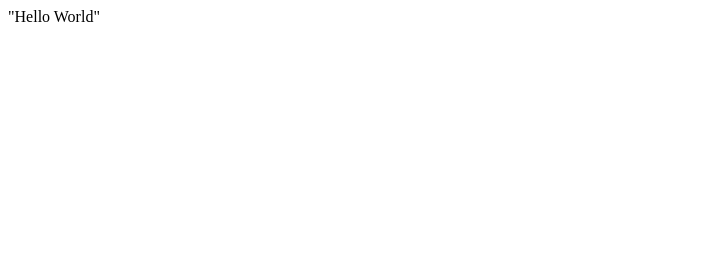
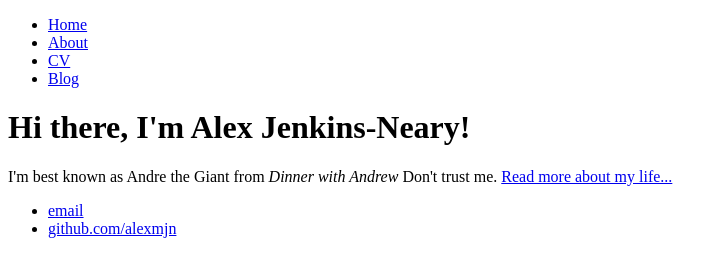
Before and after one commit to alexmjn/alexmjn2.github.io, a plain HTML site: page index.html in a window 1280 px wide. Shown: the whole page, without its empty margins (0-728 px from the left). Drawn offline with Linux system fonts and the light colour scheme.

Commit message:
Update personal website.

```diff
--- a/index.html
+++ b/index.html
@@ -1 +1,28 @@
-"Hello World"
+<!DOCTYPE html>
+<html>
+	<head>
+		<title>Alex Jenkins-Neary: inferrer of conclusions</title>
+	</head>
+	<body>
+		<nav>
+    		<ul>
+        		<li><a href="/">Home</a></li>
+	        	<li><a href="/about">About</a></li>
+        		<li><a href="/cv">CV</a></li>
+        		<li><a href="/blog">Blog</a></li>
+    		</ul>
+		</nav>
+		<div class="container">
+    		<div class="blurb">
+        		<h1>Hi there, I'm Alex Jenkins-Neary!</h1>
+				<p>I'm best known as Andre the Giant from <em>Dinner with Andrew</em> Don't trust me. <a href="/about">Read more about my life...</a></p>
+    		</div><!-- /.blurb -->
+		</div><!-- /.container -->
+		<footer>
+    		<ul>
+        		<li><a href="mailto:a.jenkneary@gmail.com">email</a></li>
+        		<li><a href="https://github.com/alexmjn">github.com/alexmjn</a></li>
+			</ul>
+		</footer>
+	</body>
+</html>
```
